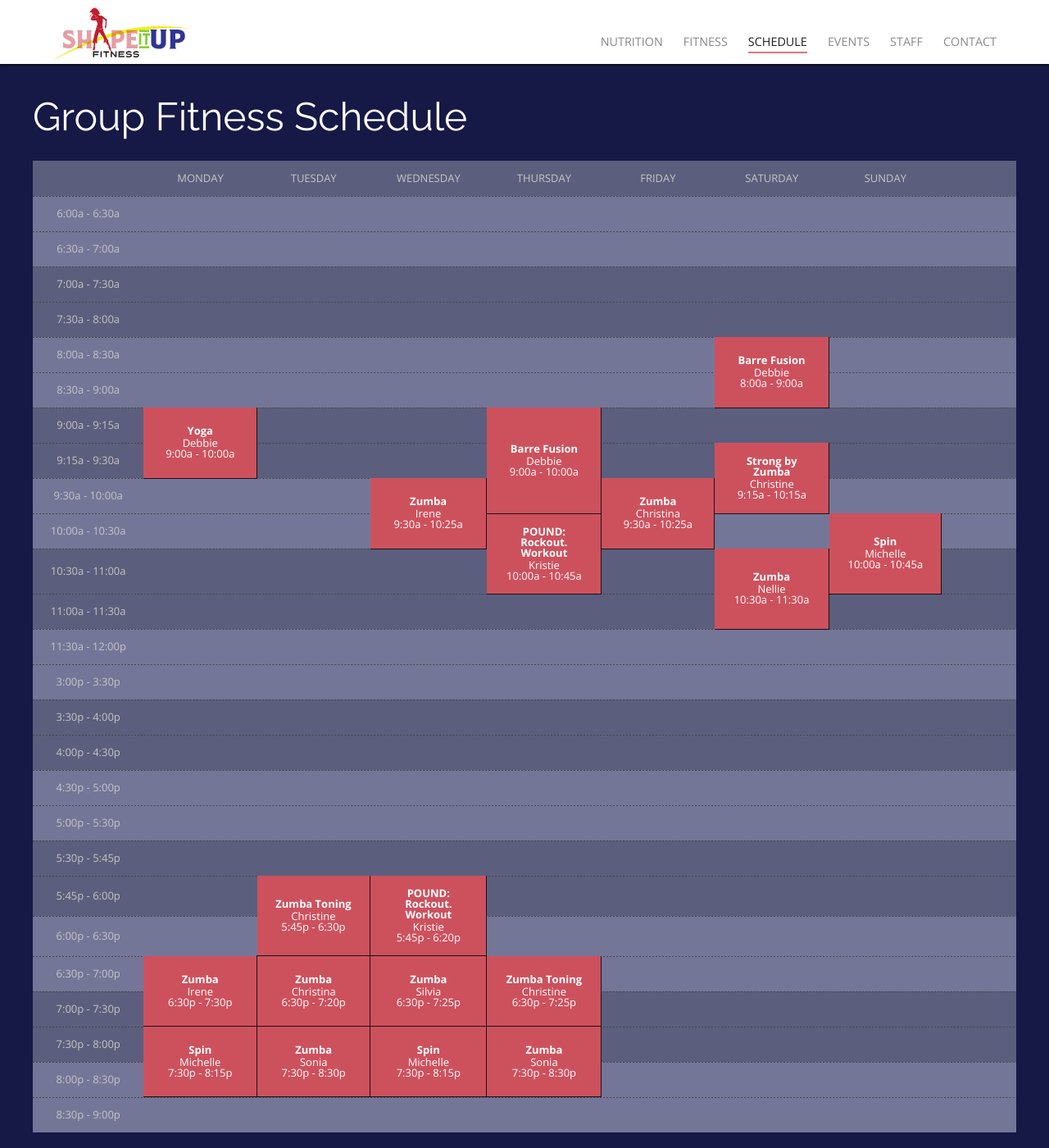
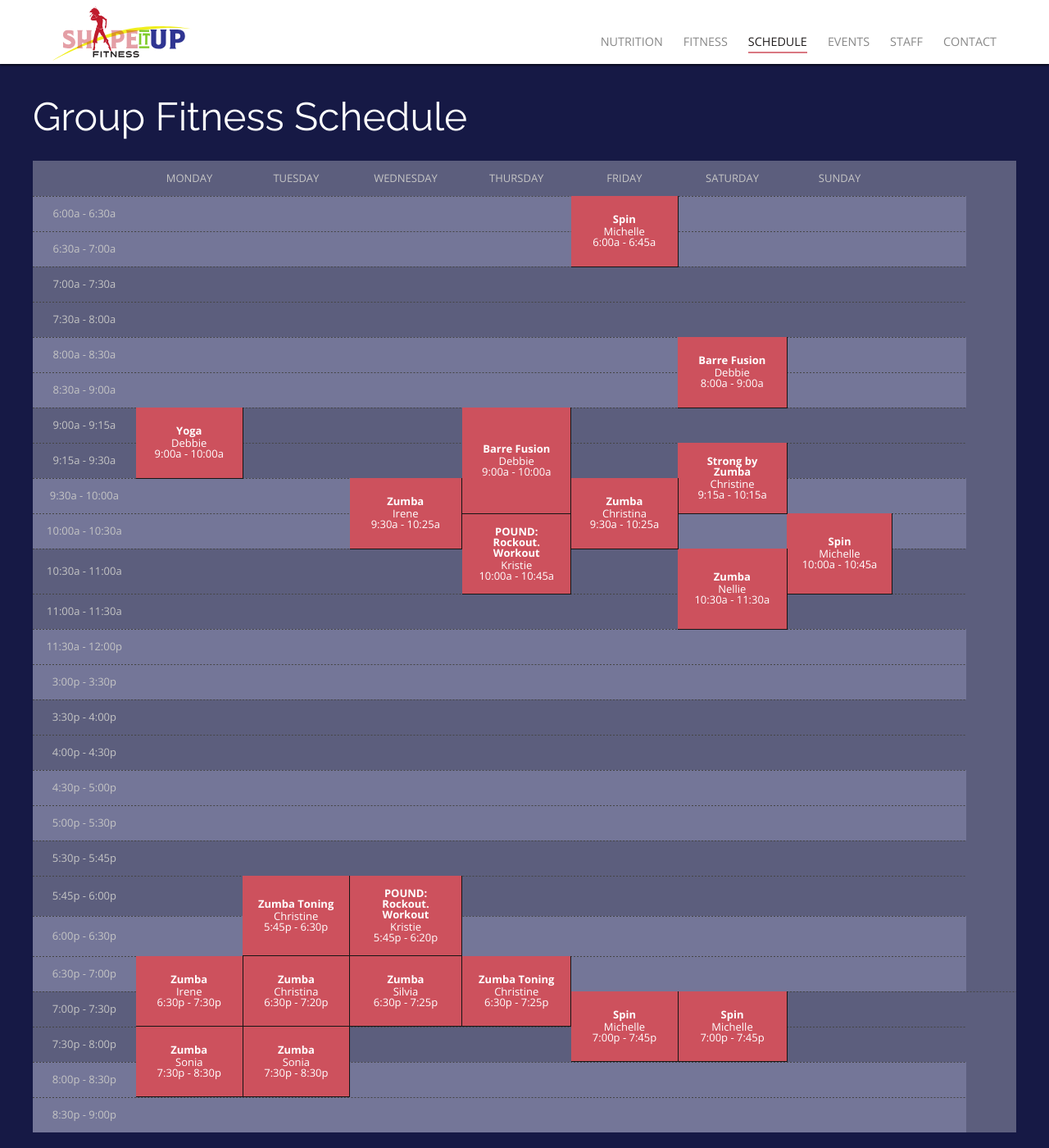
Before and after one commit to rwstone/shapeitup, a Jekyll site: the page built from schedule/index.md, in a window 1280 px wide and 1400 px high. Shown: the whole window at 82% size. Built offline with Jekyll 4.4.1, drawn with Linux system fonts in a browser that asks for light colours; some web fonts are replaced.

Commit message:
Updated Index

```diff
--- a/schedule/index.md
+++ b/schedule/index.md
@@ -17,8 +17,8 @@
 - class: Spin
   instructor: Michelle
   day: Monday
-  start_time: 7:30p
-  end_time: 8:15p
+  start_time: 7:00p
+  end_time: 7:45p
   length: 2
 - class: Zumba Toning
   instructor: Christine
@@ -59,8 +59,8 @@
 - class: Spin
   instructor: Michelle
   day: Wednesday
-  start_time: 7:30p
-  end_time: 8:15p
+  start_time: 7:00p
+  end_time: 7:45p
   length: 2
 - class: Barre Fusion
   instructor: Debbie
@@ -85,6 +85,12 @@
   day: Thursday
   start_time: 7:30p
   end_time: 8:30p
+  length: 2
+- class: Spin
+  instructor: Michelle
+  day: Friday
+  start_time: 6:00a
+  end_time: 6:45a
   length: 2
 - class: Zumba
   instructor: Christina
```
Also changed, not shown: other parts of schedule/index.md (+1 -1 lines).
